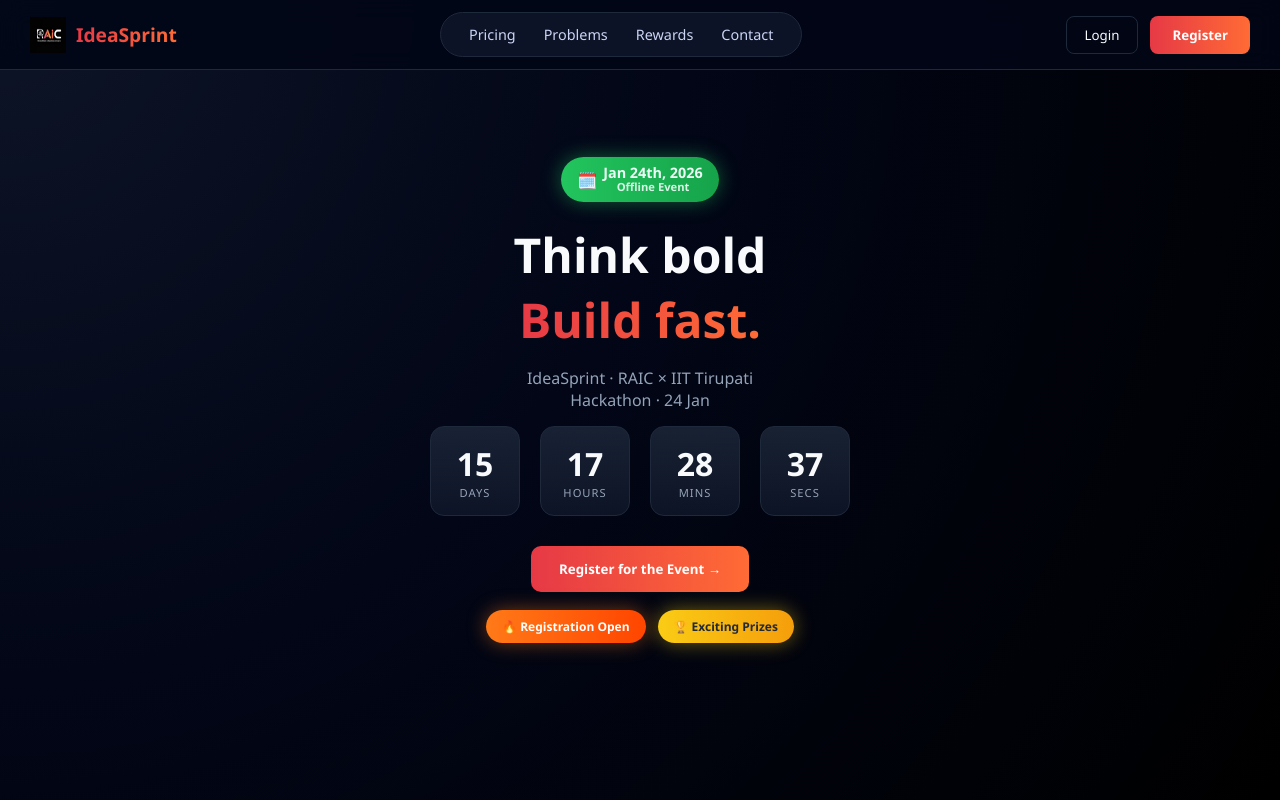
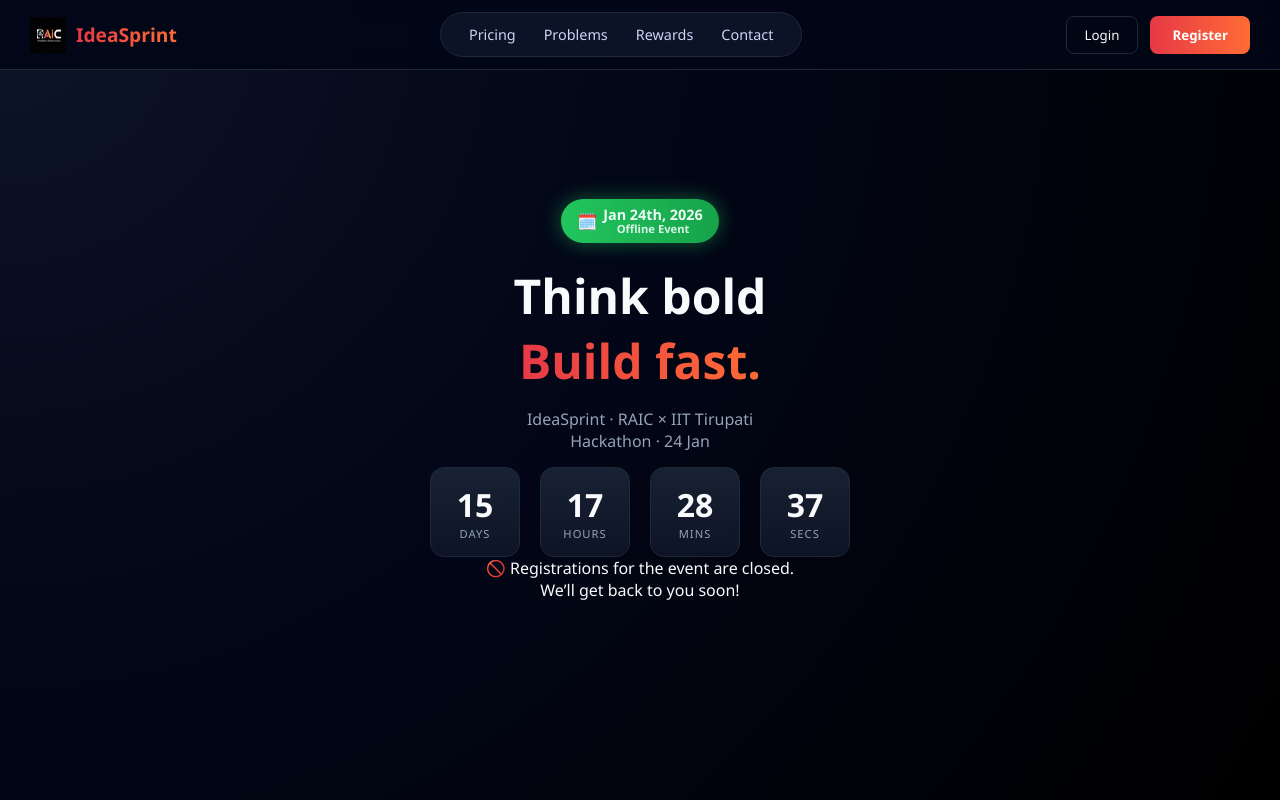
Before and after one commit to akash-1316/ideasprint-frontend, a React (Vite) app: page / in a window 1280 px wide. Shown: the top 800 px of the page. Built offline with nearby package versions, Linux system fonts and the light colour scheme.

Commit message:
Refactor Home component to remove registration logic
Removed registration handling and updated UI to show closed registration message.

```diff
--- a/src/pages/Home/home.jsx
+++ b/src/pages/Home/home.jsx
@@ -1,7 +1,6 @@
 import React from "react";
 import "./home.css";
 import Countdown from "../../components/Countdown/countdown";
-import { useNavigate } from "react-router-dom";
 import Navbar from "../../components/Navbar/navbar";
 import Pricing from "../../components/Pricing/Pricing";
 import Rewards from "../../components/Rewards/Rewards";
@@ -9,26 +8,13 @@
 import ProblemDomains from "../../components/Problems/Problems";
 
 const Home = () => {
-  const navigate = useNavigate();
-
-  const handleRegisterClick = () => {
-    const token = localStorage.getItem("token");
-
-    if (!token || token === "undefined") {
-      localStorage.setItem("redirectAfterLogin", "/event-register");
-      navigate("/login");
-    } else {
-      navigate("/event-register");
-    }
-  };
-
   return (
     <div>
       <Navbar />
 
       {/* HERO SECTION */}
       <div className="home">
-        {/* 🗓️ DATE PILL – GREEN */}
+        {/* DATE PILL */}
         <div className="date-pill offer-pill date-green">
           <span className="calendar-icon">🗓️</span>
           <div>
@@ -46,16 +32,14 @@
           <br /> Hackathon · 24 Jan
         </p>
 
+        {/* ⏳ COUNTDOWN – NOT REMOVED */}
         <Countdown />
 
-        <button className="cta" onClick={handleRegisterClick}>
-          Register for the Event →
-        </button>
-
-        {/* 🔥 INFO PILLS */}
-        <div className="offer-pills">
-          <span className="offer-pill open">🔥 Registration Open</span>
-          <span className="offer-pill prizes">🏆 Exciting Prizes</span>
+        {/* 🚫 REGISTRATIONS CLOSED MESSAGE */}
+        <div className="registration-closed">
+          🚫 Registrations for the event are closed.
+          <br />
+          We’ll get back to you soon!
         </div>
       </div>
 
```
